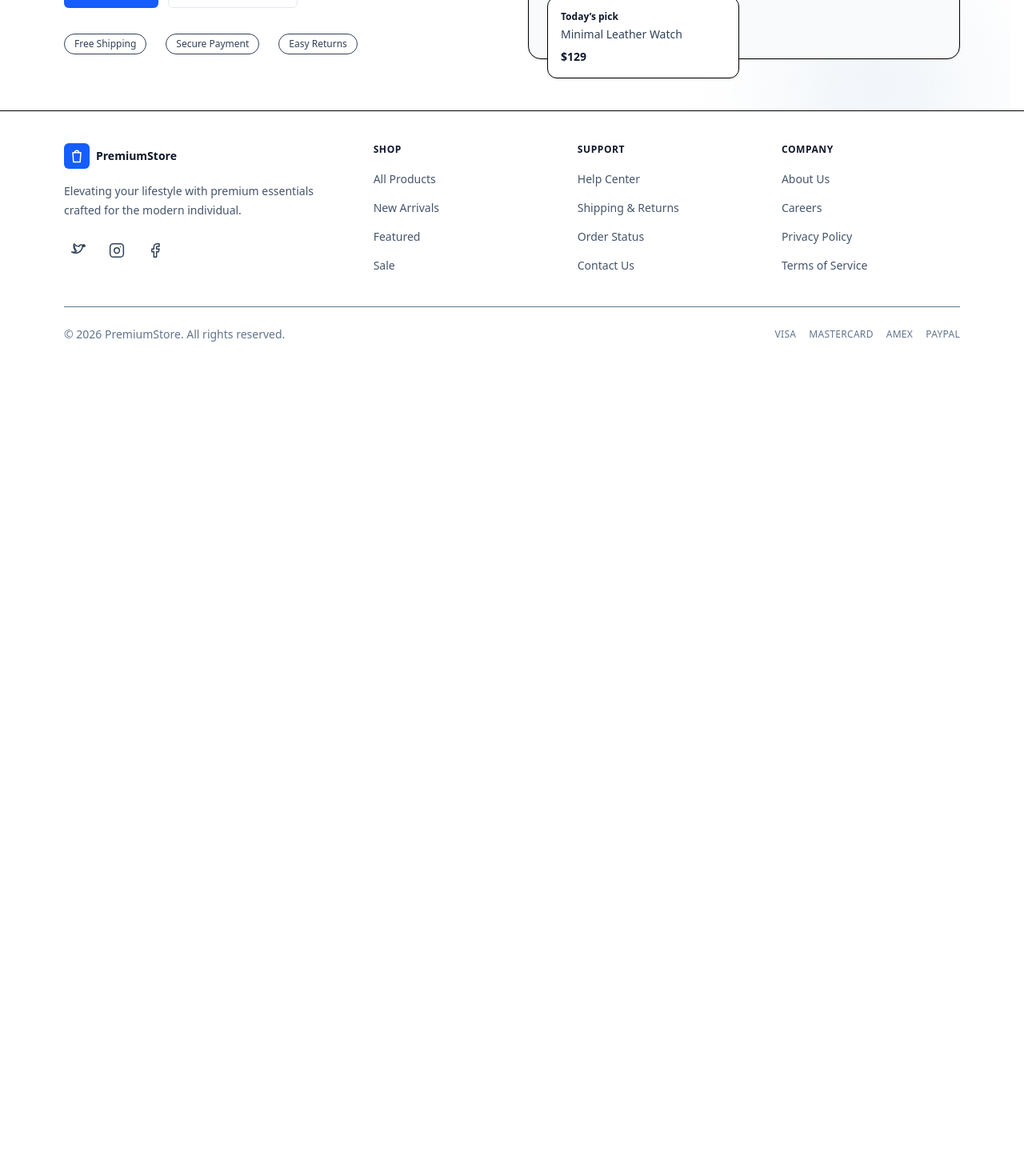
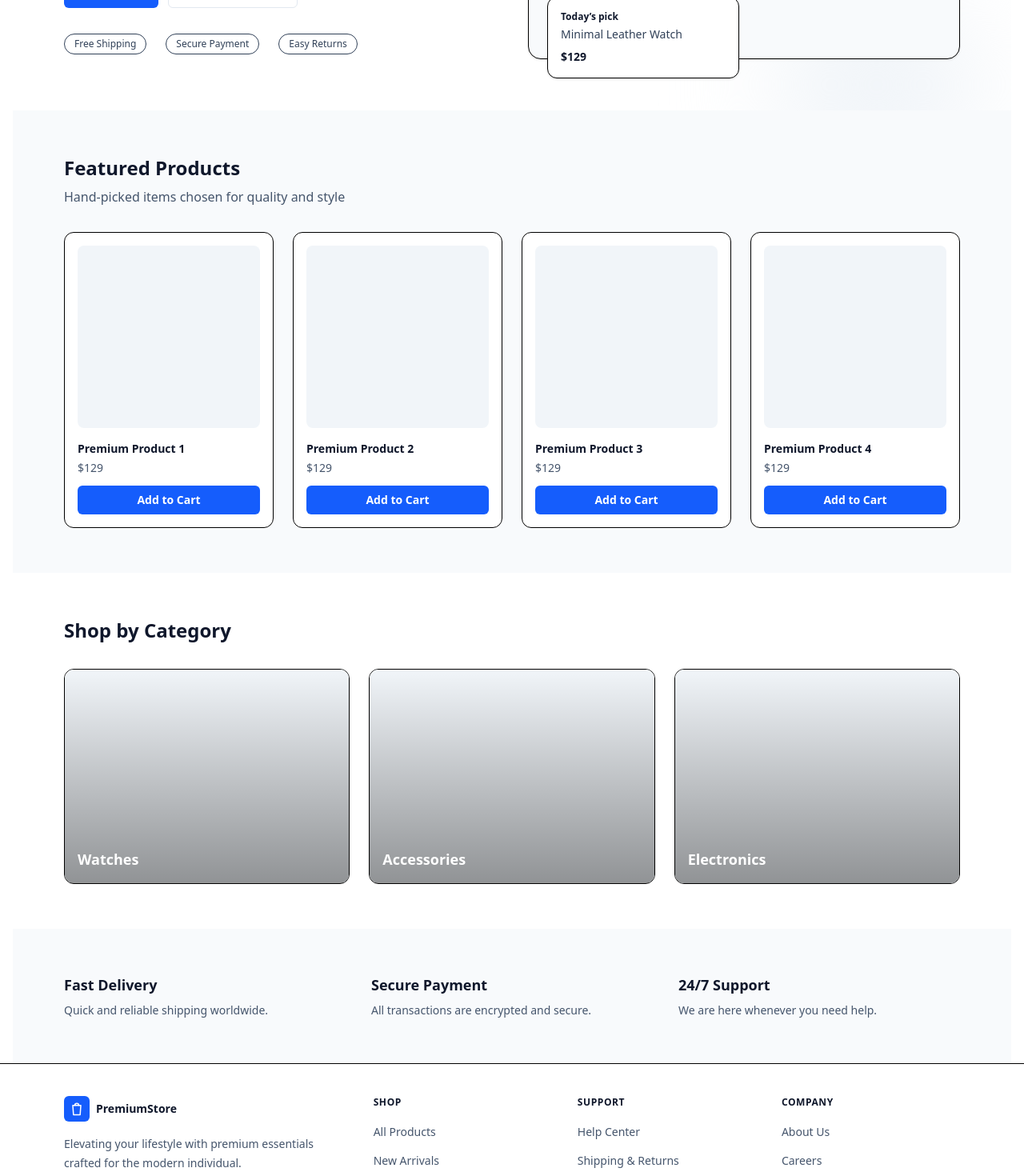
Before and after one commit to Alpkrsl/E-ticaret2.0, a Next.js app: page / in a window 1280 px wide. Shown: the part 460-1930 px from the top of the page at 80% size. Before the commit the page ends 912 px from the top, so only its background shows below. Built offline with nearby package versions, Linux system fonts and the light colour scheme.

Commit message:
feat(home): add featured products section

```diff
--- a/app/page.tsx
+++ b/app/page.tsx
@@ -85,6 +85,96 @@ export default function HomePage() {
       </section>
 
       {/* sonraki sectionlar buraya gelecek */}
+            {/* FEATURED PRODUCTS */}
+      <section className="bg-slate-50 py-14">
+        <div className="mx-auto max-w-6xl px-4">
+          <h2 className="text-2xl font-semibold text-slate-900">
+            Featured Products
+          </h2>
+          <p className="mt-2 text-slate-600">
+            Hand-picked items chosen for quality and style
+          </p>
+
+          <div className="mt-8 grid gap-6 sm:grid-cols-2 md:grid-cols-4">
+            {[1, 2, 3, 4].map((i) => (
+              <div
+                key={i}
+                className="rounded-xl border bg-white p-4 transition hover:shadow-sm"
+              >
+                <div className="aspect-square rounded-lg bg-slate-100" />
+                <h3 className="mt-4 text-sm font-semibold text-slate-900">
+                  Premium Product {i}
+                </h3>
+                <p className="mt-1 text-sm text-slate-600">$129</p>
+                <button className="mt-3 w-full rounded-md bg-blue-600 py-2 text-sm font-semibold text-white hover:opacity-95">
+                  Add to Cart
+                </button>
+              </div>
+            ))}
+          </div>
+        </div>
+      </section>
+
+      {/* CATEGORIES */}
+      <section className="bg-white py-14">
+        <div className="mx-auto max-w-6xl px-4">
+          <h2 className="text-2xl font-semibold text-slate-900">
+            Shop by Category
+          </h2>
+
+          <div className="mt-8 grid gap-6 sm:grid-cols-2 md:grid-cols-3">
+            {["Watches", "Accessories", "Electronics"].map((cat) => (
+              <div
+                key={cat}
+                className="group relative overflow-hidden rounded-xl border"
+              >
+                <div className="aspect-[4/3] bg-slate-100 transition group-hover:scale-105" />
+                <div className="absolute inset-0 flex items-end bg-gradient-to-t from-black/40 to-transparent p-4">
+                  <h3 className="text-lg font-semibold text-white">
+                    {cat}
+                  </h3>
+                </div>
+              </div>
+            ))}
+          </div>
+        </div>
+      </section>
+
+      {/* BENEFITS */}
+      <section className="bg-slate-50 py-14">
+        <div className="mx-auto max-w-6xl px-4">
+          <div className="grid gap-8 md:grid-cols-3">
+            <div>
+              <h3 className="text-lg font-semibold text-slate-900">
+                Fast Delivery
+              </h3>
+              <p className="mt-2 text-sm text-slate-600">
+                Quick and reliable shipping worldwide.
+              </p>
+            </div>
+
+            <div>
+              <h3 className="text-lg font-semibold text-slate-900">
+                Secure Payment
+              </h3>
+              <p className="mt-2 text-sm text-slate-600">
+                All transactions are encrypted and secure.
+              </p>
+            </div>
+
+            <div>
+              <h3 className="text-lg font-semibold text-slate-900">
+                24/7 Support
+              </h3>
+              <p className="mt-2 text-sm text-slate-600">
+                We are here whenever you need help.
+              </p>
+            </div>
+          </div>
+        </div>
+      </section>
+
     </div>
   );
+
 }
```
